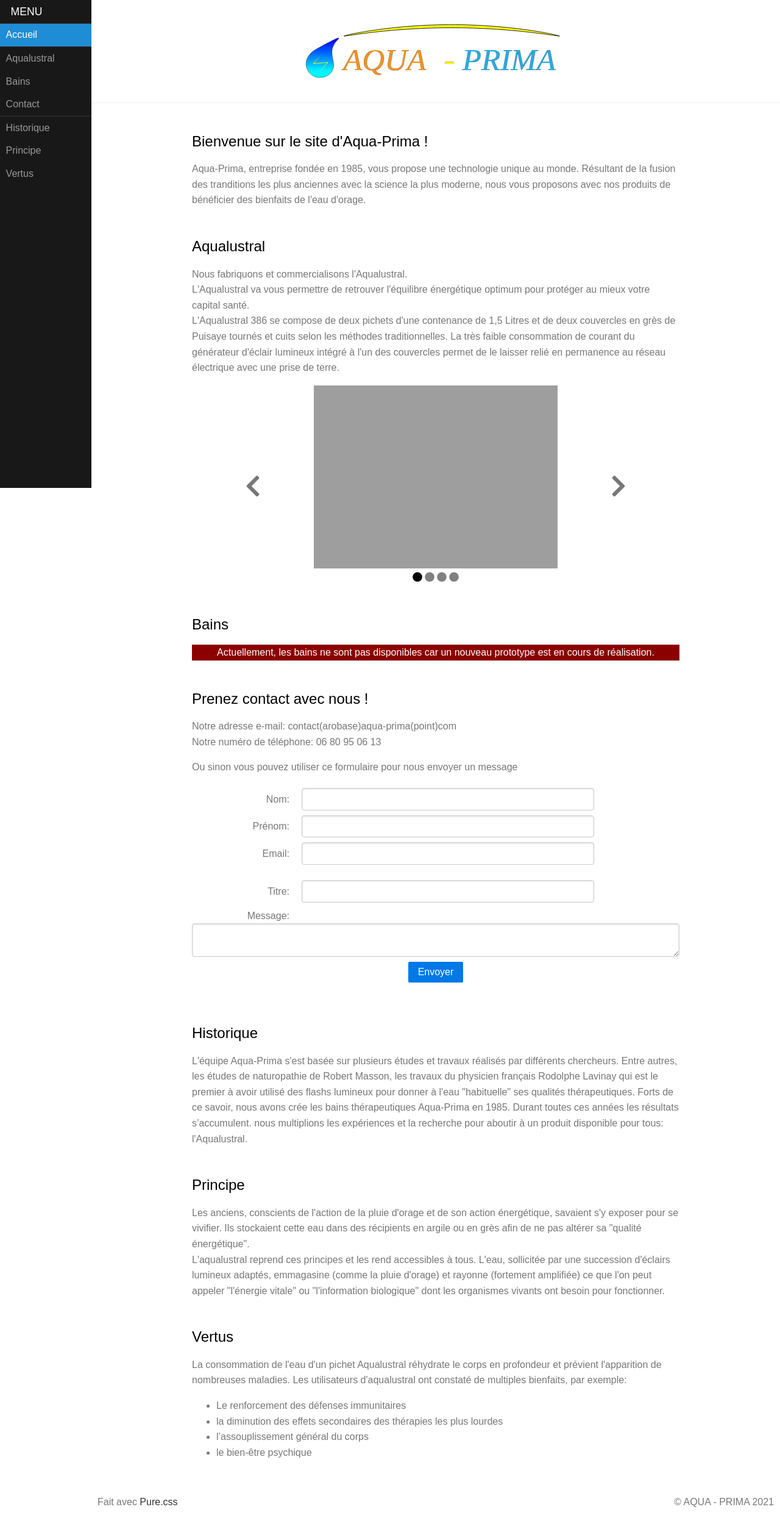
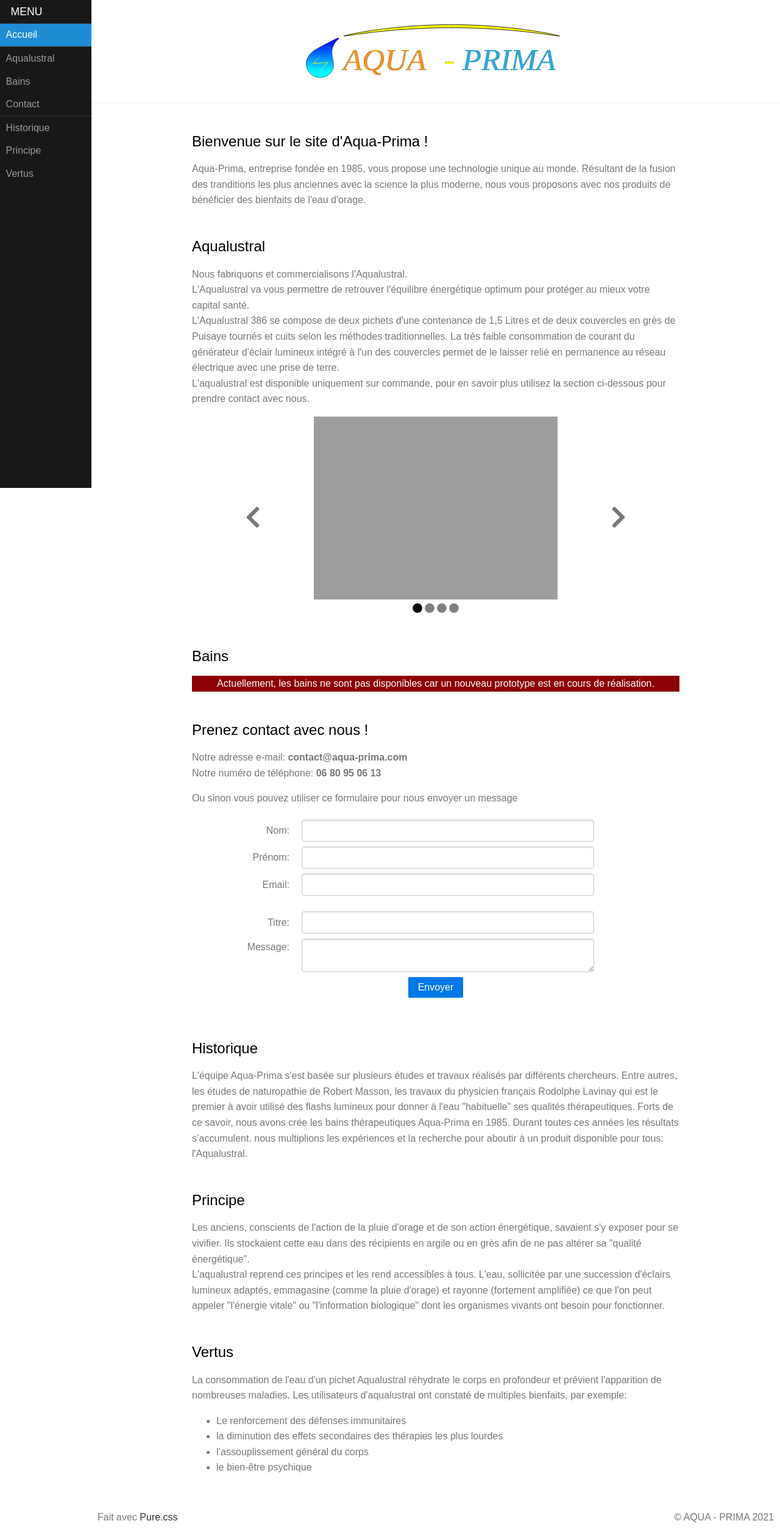
Before and after one commit to albotw/aquaprima.com, a PHP site: page / in a window 1280 px wide. Shown: the whole page at 61% size. Before the commit the page ends 2471 px from the top, so only its background shows below. Run offline with PHP 8.4, Linux system fonts and the light colour scheme; some libraries are stand-ins or nearby versions; grey boxes are pictures that could not be loaded.

Commit message:
fin du projet
Ajout de la licence (BSD)
Ajout d'un favicon
correction des htaccess
correction de la taille de la textarea
suppression de contenu inutile

```diff
--- a/JS/ui.js
+++ b/JS/ui.js
@@ -24,7 +24,14 @@
 
     $(".prev").click(() => { nextSlide(-1); });
     $(".next").click(() => { nextSlide(1); });
+
+    setTextAreaWidth();
 });
+
+function setTextAreaWidth()
+{
+    $("#message").css("width", "60%");
+}
 
 function nextSlide(index)
 {
@@ -83,7 +90,7 @@
                 message: message
             },
             success: function (html) { alert(html); },
-            error: function (result, status, error) { console.error("Erreur: " + error + " resultat: " + result + " statut: " + status);}
+            error: function (result, status, error) { console.error("Erreur: " + error + " resultat: " + result + " statut: " + status); }
         });
     }
 
--- a/index.php
+++ b/index.php
@@ -1,5 +1,5 @@
 <?php
-require_once("PHP/token.php");
+require_once("./PHP/token.php");
 session_start();
 token::generate();
 ?>
@@ -10,18 +10,21 @@
 <head>
     <meta charset="utf-8">
     <meta name="viewport" content="width=device-width, initial-scale=1.0">
+
     <meta name="description" content="Mettez les bienfaits de l'eau d'orage à votre disposition">
-    <title>AQUA-PRIMA</title>
+    <meta name="keywords" content="eau d'orage, eau, orage, aqualustral, aquaprima, bains">
+    <title>Aqua-Prima | Les bienfaits de l'eau d'orage</title>
+
+    <link rel="icon" href="./IMG/favicon.png" type="image/png" />
     <link rel="stylesheet" href="https://unpkg.com/purecss@2.0.5/build/pure-min.css" integrity="sha384-LTIDeidl25h2dPxrB2Ekgc9c7sEC3CWGM6HeFmuDNUjX76Ert4Z4IY714dhZHPLd" crossorigin="anonymous">
     <link rel="stylesheet" href="https://use.fontawesome.com/releases/v5.15.3/css/all.css" integrity="sha384-SZXxX4whJ79/gErwcOYf+zWLeJdY/qpuqC4cAa9rOGUstPomtqpuNWT9wdPEn2fk" crossorigin="anonymous">
-    <link rel="stylesheet" href="CSS/pure.css">
-    <link rel="stylesheet" href="CSS/style.css">
+    <link rel="stylesheet" href="./CSS/pure.css">
+    <link rel="stylesheet" href="./CSS/style.css">
 </head>
 
 <body>
 
     <div id="layout">
-        <!-- Menu toggle -->
         <a href="#menu" id="menuLink" class="menu-link">
             <!-- Hamburger icon -->
             <span></span>
@@ -67,7 +70,7 @@
                 <h1>AQUA-PRIMA</h1>
                 <h2>Les bienfaits de l'eau d'orage pour votre santé</h2>
                 -->
-                <img src="IMG/Logo Aquaprima.svg" class="pure-img-responsive" id="logo" />
+                <img src="./IMG/Logo Aquaprima.svg" class="pure-img-responsive" id="logo" />
             </div>
 
             <div class="content">
@@ -86,6 +89,8 @@
                     <br />
                     L'Aqualustral 386 se compose de deux pichets d'une contenance de 1,5 Litres et de deux couvercles en grès de Puisaye tournés et cuits selon les méthodes traditionnelles.
                     La très faible consommation de courant du générateur d'éclair lumineux intégré à l'un des couvercles permet de le laisser relié en permanence au réseau électrique avec une prise de terre.
+                    <br />
+                    L'aqualustral est disponible uniquement sur commande, pour en savoir plus utilisez la section ci-dessous pour prendre contact avec nous.
                 </p>
 
                 <div id="slideshow-container">
@@ -113,12 +118,13 @@
 
                 <h2 class="content-subhead titre" id="contact">Prenez contact avec nous !</h2>
                 <p>
-                    Notre adresse e-mail: contact(arobase)aqua-prima(point)com <br />
-                    Notre numéro de téléphone: 06 80 95 06 13
+                    Notre adresse e-mail: <b>contact&commat;aqua-prima&period;com</b> <br />
+                    Notre numéro de téléphone: <b>06 80 95 06 13</b>
                 </p>
 
                 <p>
                     Ou sinon vous pouvez utiliser ce formulaire pour nous envoyer un message
+                </p>
                 <form class="pure-form pure-form-aligned" id="mailform">
                     <fieldset>
                         <div class="pure-control-group">
@@ -145,20 +151,11 @@
                         </div>
 
                         <div class="pure-control-group">
-                            <!--
-                            <label for="checkRGPD" class="pure-checkbox">
-                                J'ai pris conscience que les informations que
-                                je fournis ne seront utilisées que par AquaPrima a des fins commerciales et ne seront
-                                pas transmises à des tiers.
-                                <input type="checkbox" id="checkRGPD" />
-                            </label>
-                        -->
                             <button type="button" id="sendmail" class="pure-button pure-button-primary center">Envoyer</button>
                         </div>
                     </fieldset>
 
                 </form>
-                </p>
 
                 <h2 class="content-subhead titre" id="historique">Historique</h2>
                 <p>
@@ -202,7 +199,6 @@
     <script src="JS/ui.js" defer></script>
     <script src="JS/pure.js" defer></script>
 
-
 </body>
 
 </html>
```
Also changed, not shown: .htaccess, IMG/favicon.png (added), README.md, site.webmanifest, 2 other files.
